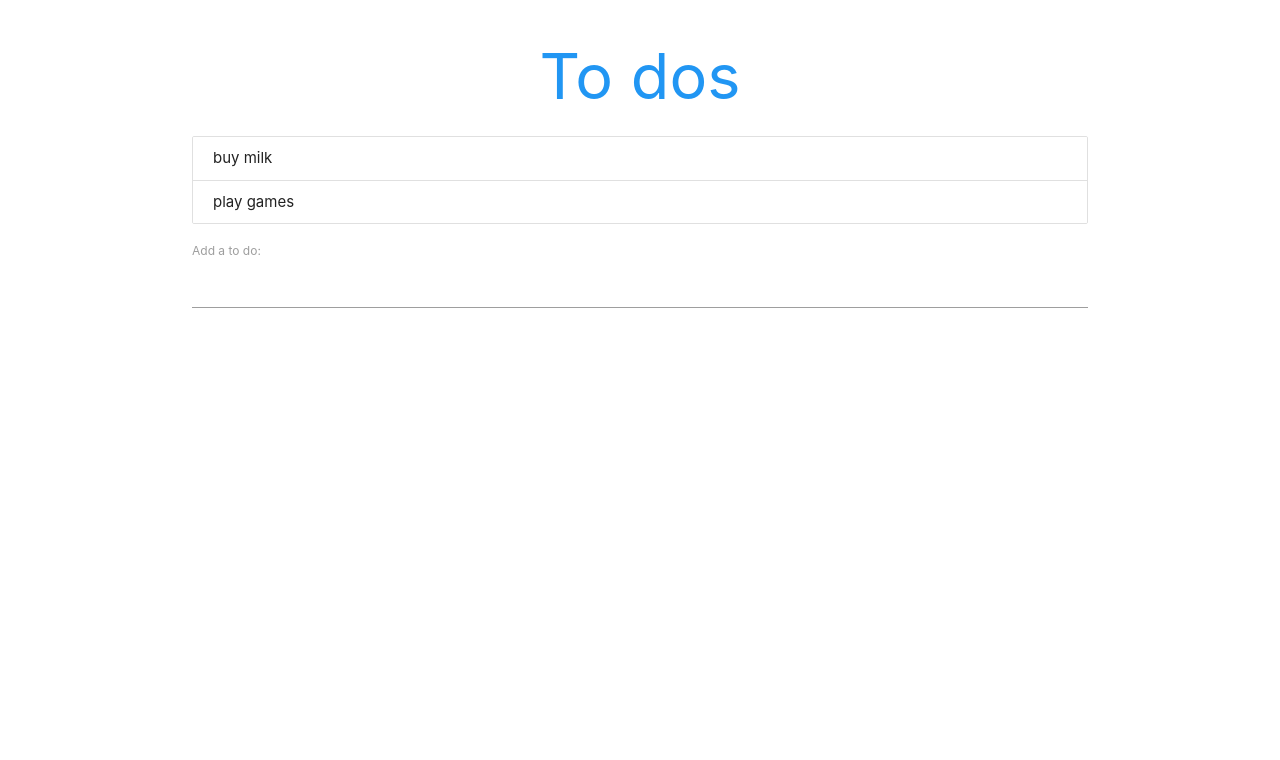
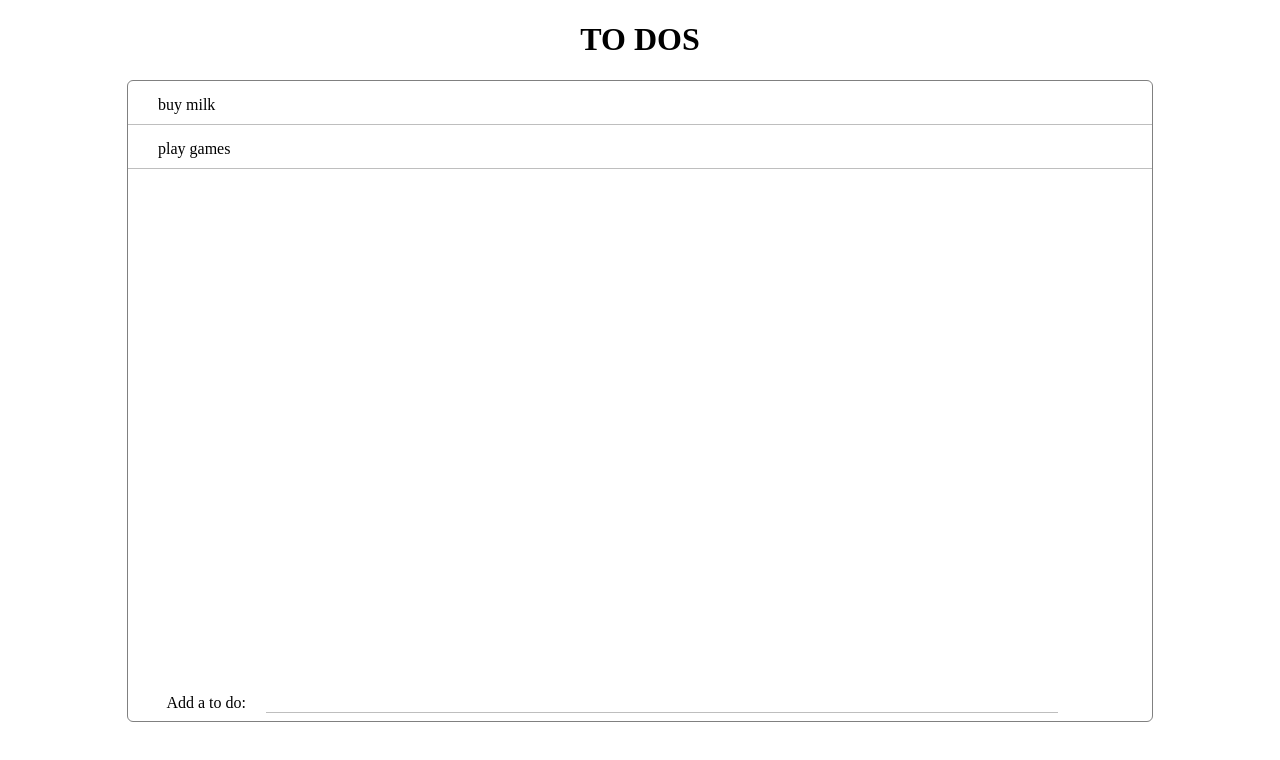
Before and after one commit to tootboi/React-ToDoApp, a React (Create React App) app: page / in a window 1280 px wide. Shown: the top 760 px of the page. Built offline with nearby package versions, Linux system fonts and the light colour scheme.

Commit message:
added my custom css

```diff
--- a/public/index.html
+++ b/public/index.html
@@ -25,7 +25,8 @@
       Learn how to configure a non-root public URL by running `npm run build`.
     -->
     <!-- Materialize CSS -->
-    <link rel="stylesheet" href="https://cdnjs.cloudflare.com/ajax/libs/materialize/1.0.0/css/materialize.min.css">
+    <!-- <link rel="stylesheet" href="https://cdnjs.cloudflare.com/ajax/libs/materialize/1.0.0/css/materialize.min.css"> -->
+
     <title>React App</title>
   </head>
   <body>
--- a/src/AddTodo.js
+++ b/src/AddTodo.js
@@ -19,7 +19,7 @@ class AddTodo extends Component {
 
     render(){
         return (
-            <div>
+            <div className='form'>
                 <form action="" onSubmit={this.handleSubmit}>
                     <label htmlFor="">Add a to do:</label>
                     <input type="text" onChange={this.handleChange} value={this.state.content}/>
--- /dev/null
+++ b/src/App.css
@@ -0,0 +1,52 @@
+/* Google Fonts */
+@import url("https://fonts.googleapis.com/css2?family=Press+Start+2P&display=swap");
+
+html, body {
+    height: 100%;
+    margin: 0;
+    font-family: 'Fredoka One', cursive;
+}
+
+h1 {
+    text-align: center;
+    text-transform: uppercase;
+    padding: 21.44px;
+    margin: 0;
+}
+
+form {
+    padding-left: 3vw;
+}
+
+input {
+    width: 80%;
+    margin-left: 20px;
+    border: none;
+    border-bottom: 1.5px solid rgb(190, 190, 190);
+}
+
+.container {
+    position: relative;
+    height: 80vh;
+    width: 80vw;
+    margin: auto;
+    border: 1.5px solid gray;
+    border-radius: 6px;
+}
+
+.todo {
+    padding: 15px 15px 10px 30px;
+    border-bottom: 1.5px solid rgb(190, 190, 190);
+}
+
+.center {
+    text-align: center;
+    padding: 30px;
+    border: none;
+}
+
+.form {
+    position: absolute;
+    bottom: 8px;
+    width: 100%;
+}
--- a/src/App.js
+++ b/src/App.js
@@ -1,6 +1,7 @@
 import React, { Component } from 'react';
 import Todos from './Todos';
 import AddTodo from './AddTodo';
+import './App.css';
 
 class App extends Component {
   state = {
@@ -26,10 +27,12 @@ class App extends Component {
 
   render() {
     return (
-      <div className="todoApp container">
-        <h1 className="center blue-text">To dos</h1>
-        <Todos todos={this.state.todos} deleteTodo={this.deleteTodo}/>
-        <AddTodo addTodo={this.addTodo}/>
+      <div className="todoApp">
+        <h1>To dos</h1>
+        <div className="container">
+          <Todos todos={this.state.todos} deleteTodo={this.deleteTodo}/>
+          <AddTodo addTodo={this.addTodo}/>
+        </div>
       </div>
     );
   }
--- a/src/Todos.js
+++ b/src/Todos.js
@@ -4,16 +4,16 @@ function Todos({todos, deleteTodo}) {
     const todoList = todos.length ? (
         todos.map(function(todo, index) {
             return (
-                <div className="collection-item" key={index}>
+                <div className="todo" key={index}>
                     <span onClick={() => {deleteTodo(index)}}>{todo.content}</span>
                 </div>
             )
         })
     ) : (
-        <p className="center">No to dos</p>
+        <div className='todo center'>No to dos</div>
     )
     return (
-        <div className="todos collection">
+        <div className="">
             {todoList}
         </div>
     )
```
